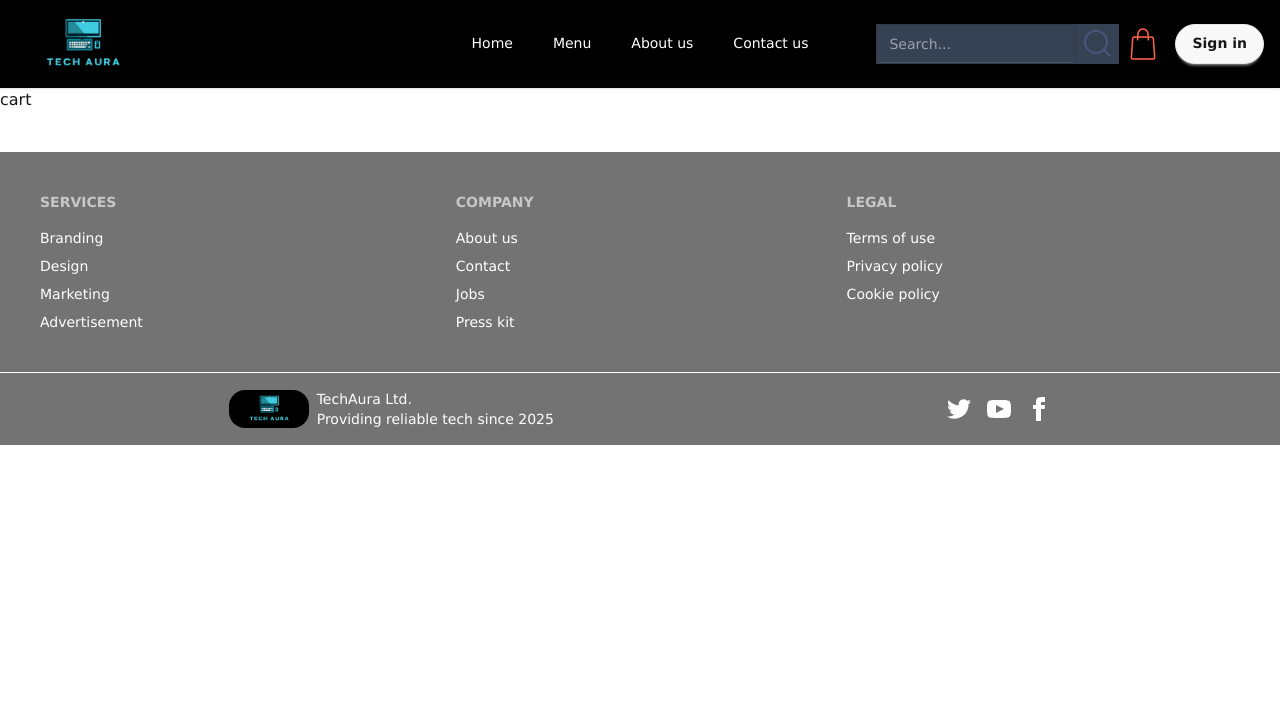
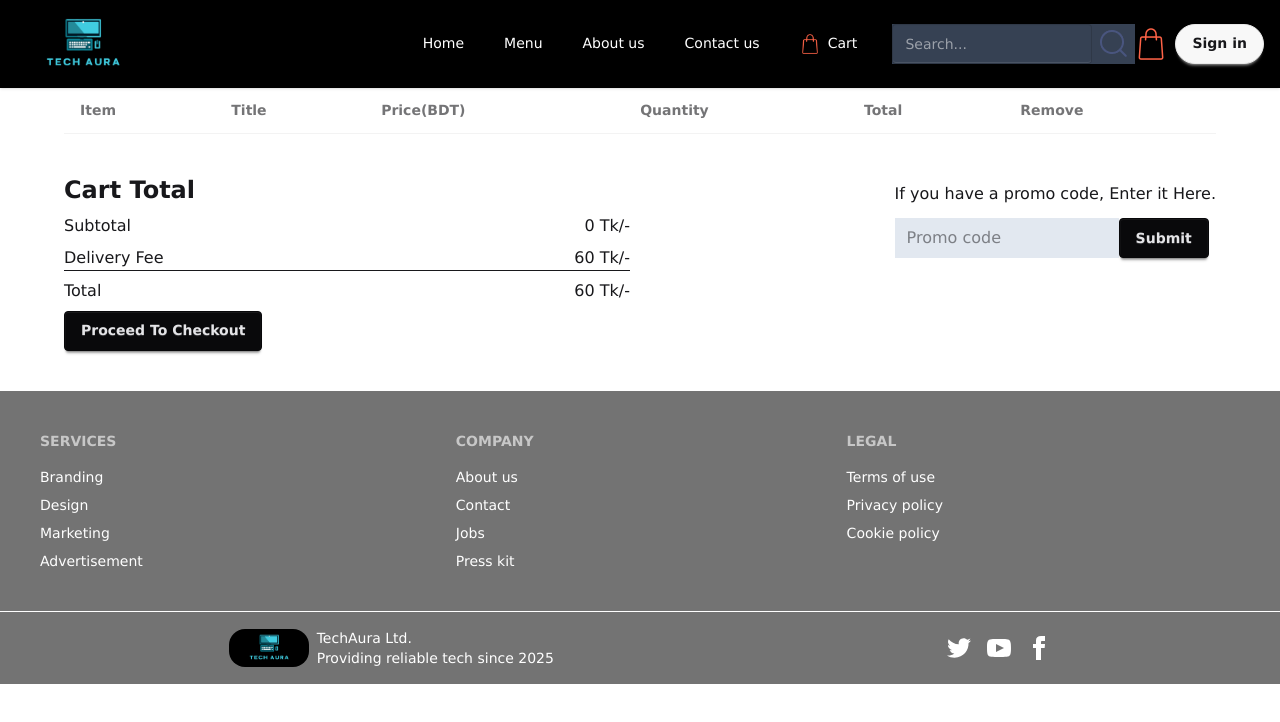
Before and after one commit to IztihadRafid/tectaura, a React (Vite) app: page /cart in a window 1280 px wide. Shown: the top 722 px of the page. Built offline with nearby package versions, Linux system fonts and the light colour scheme.

Commit message:
cart page added, a function created in storecontext for price calculation

```diff
--- a/src/components/AccessoriesItem/AccessoriesItem.jsx
+++ b/src/components/AccessoriesItem/AccessoriesItem.jsx
@@ -5,6 +5,7 @@ import { StoreContext } from "../../context/StoreContext";
 const AccessoriesItem = ({ id, name, image, description, price }) => {
 
     const { cartItems, addToCart, removeFromCart } = useContext(StoreContext)
+    const modalId = `${id}`
     return (
         <div className="card bg-base-100 w-80  shadow-xl">
             <figure><img className='w-52 ' src={image} alt="accessories" /> </figure>
@@ -22,7 +23,20 @@ const AccessoriesItem = ({ id, name, image, description, price }) => {
                 <p>{description.length > 150 ? description.slice(0, 150) + "..." : description}</p>
                 <p className='font-semibold mt-2'>Price {price}Tk</p>
                 <div className="card-actions justify-end">
-                    <button className="btn btn-soft ">Buy Now</button>
+                    {/* Open the modal using document.getElementById('ID').showModal() method */}
+                    <button className="btn" onClick={() => document.getElementById(modalId).showModal()}>View Details</button>
+                    <dialog id={modalId} className="modal modal-bottom sm:modal-middle">
+                        <div className="modal-box">
+                            <img src={image} alt={name} />
+                            <h3 className="font-bold text-lg">{name}</h3>
+                            <p className="py-4">{description}</p>
+                            <div className="modal-action">
+                                <form method="dialog">
+                                    <button className="btn">Close</button>
+                                </form>
+                            </div>
+                        </div>
+                    </dialog>
                 </div>
             </div>
         </div>
--- a/src/components/Navbar/Navbar.jsx
+++ b/src/components/Navbar/Navbar.jsx
@@ -1,15 +1,15 @@
 
-import {  Link } from "react-router-dom";
+import { Link } from "react-router-dom";
 import { assets } from "../../assets/admin-icons/assets";
 
-const Navbar = ({setShowLogin}) => {
+const Navbar = ({ setShowLogin }) => {
     const navOptions = <>
         <ul className="lg:flex space-x-4">
             <li><Link to="/" className="hover:text-yellow-300 hover:scale-110 ">Home</Link></li>
             <li><a href="#expolore-menu" className="hover:text-yellow-300 hover:scale-110">Menu</a></li>
             <li><Link to="/about" className="hover:text-yellow-300 hover:scale-110">About us</Link></li>
-            <li><Link to="/contact" className="hover:text-yellow-300 hover:scale-110">Contact us</Link>
-            </li>
+            <li><Link to="/contact" className="hover:text-yellow-300 hover:scale-110">Contact us</Link></li>
+            <li><Link to={"/cart"}><img className="w-5" src={assets.bag_icon} alt="" />Cart</Link></li>
         </ul>
     </>
 
@@ -26,7 +26,7 @@ const Navbar = ({setShowLogin}) => {
                         {navOptions}
                     </ul>
                 </div>
-                <a><img className="w-[150px]" src={assets?.logo} alt="Logo" /></a>
+                <Link to={"/"}><img className="w-[150px]" src={assets?.logo} alt="Logo" /></Link>
             </div>
             <div className="navbar-center hidden lg:flex">
                 <ul className="menu menu-horizontal px-1">
@@ -38,8 +38,8 @@ const Navbar = ({setShowLogin}) => {
                     <input type="text" placeholder="Search..." className="input input-bordered w-24 bg-gray-700 md:w-auto" />
                     <img className="mx-2" src={assets.search_icon} alt="" />
                 </div>
-                <img className="mx-2" src={assets.bag_icon} alt="" />
-                <button onClick={()=>setShowLogin(true)} className="btn rounded-3xl mx-2 font-bold hover:bg-gray-600 hover:text-white hover:transition duration-400">Sign in</button>
+                <Link to={"/cart"}><img src={assets.bag_icon} alt="" /></Link>
+                <button onClick={() => setShowLogin(true)} className="btn rounded-3xl mx-2 font-bold hover:bg-gray-600 hover:text-white hover:transition duration-400">Sign in</button>
             </div>
         </div>
 
--- a/src/context/StoreContext.jsx
+++ b/src/context/StoreContext.jsx
@@ -16,15 +16,28 @@ const StoreContextProvider = (props) => {
     const removeFromCart = (itemId) => {
         setCartItems((prev) => ({ ...prev, [itemId]: prev[itemId] - 1 }))
     }
-    useEffect(() => {
-        console.log(cartItems)
-    }, [cartItems])
+    // useEffect(() => {
+    //     console.log(cartItems)
+    // }, [cartItems])
+
+    const getTotalCartAmount = () => {
+        let totalAmount = 0;
+        for (const item in cartItems) {
+            if (cartItems[item] > 0) {
+                let itemInfo = accessories_list.find((product) => product._id === item);
+                totalAmount += itemInfo.price * cartItems[item]
+            }
+        }
+        return totalAmount
+    }
+
     const contextValue = {
         accessories_list,
         cartItems,
         setCartItems,
         addToCart,
-        removeFromCart
+        removeFromCart,
+       getTotalCartAmount
     }
     return (
         <StoreContext.Provider value={contextValue}>
--- a/src/pages/Cart/Cart.jsx
+++ b/src/pages/Cart/Cart.jsx
@@ -1,9 +1,88 @@
-import React from 'react';
+import React, { useContext } from 'react';
+import { StoreContext } from '../../context/StoreContext';
+import "./Cart.css"
+const Cart = () => {
+    const { accessories_list, cartItems, setCartItems, addToCart, removeFromCart ,getTotalCartAmount} = useContext(StoreContext)
+    return (
+        <div className='w-[90%] mx-auto'>
 
-const Cart = () => {
-    return (
-        <div>
-            <h1>cart</h1>
+            <table className="table w-full">
+                {/* head */}
+                <thead className="hidden sm:table-header-group">
+                    <tr>
+                        <th>Item</th>
+                        <th>Title</th>
+                        <th>Price(BDT)</th>
+                        <th>Quantity</th>
+                        <th>Total</th>
+                        <th>Remove</th>
+                    </tr>
+                </thead>
+                <tbody>
+                    {
+                        accessories_list.map((item, index) => {
+                            if (cartItems[item._id] > 0) {
+                                return (
+                                    <tr key={item._id} className='border-t-2 border-b-2 flex flex-col sm:table-row'>
+                                        <td className="block sm:table-cell">
+                                            <img className='w-24 sm:w-32 mx-auto sm:mx-0' src={item?.image} alt="product image" />
+                                        </td>
+                                        <td className="block sm:table-cell text-center sm:text-left">
+                                            <p className='text-sm font-semibold'>{item?.name}</p>
+                                        </td>
+                                        <td className="block sm:table-cell text-center sm:text-left">
+                                            <span className="sm:hidden font-semibold">Price: </span>{item?.price} Tk/-
+                                        </td>
+                                        <td className="block sm:table-cell text-center sm:text-left">
+                                            <span className="sm:hidden font-semibold">Quantity: </span>{cartItems[item._id]}
+                                        </td>
+                                        <td className="block sm:table-cell text-center sm:text-left">
+                                            <span className="sm:hidden font-semibold">Total: </span>{item.price * cartItems[item._id]} Tk/-
+                                        </td>
+                                        <td className="block sm:table-cell text-center sm:text-left">
+                                            <p onClick={() => removeFromCart(item._id)} className='cursor-pointer text-red-500 bg-red-200 hover:bg-red-600 hover:text-white btn inline-block'>x</p>
+                                        </td>
+                                    </tr>
+                                )
+                            }
+                        })
+                    }
+                </tbody>
+            </table>
+
+            <div className='lg:flex justify-between w-full gap-5 md:mt-10 mt-7'>
+                <div className='lg:w-1/2'>
+                    <h2 className='text-2xl font-semibold'>Cart Total</h2>
+                    <div className=''>
+                        <div className='flex justify-between my-2'>
+                            <p>Subtotal</p>
+                            <p>{getTotalCartAmount()} Tk/-</p>
+                        </div>
+
+                        <div className='flex justify-between'>
+                            <p>Delivery Fee</p>
+                            <p>{60} Tk/-</p>
+                        </div>
+                        <hr />
+                        <div className='flex justify-between my-2'>
+                            <p>Total</p>
+                            <p>{getTotalCartAmount()+60} Tk/-</p>
+                        </div>
+                    </div>
+                    <button className='btn btn-neutral'>Proceed To Checkout</button>
+                </div>
+                <div className="lg:w-1/2 ">
+                    <div className='flex justify-end'>
+                        <div className='my-2'>
+                            <p className='mb-3'>If you have a promo code, Enter it Here.</p>
+                            <div className='cart-promocode-input'>
+                                <input className='bg-slate-200 px-3 py-2' type="text" placeholder='Promo code' />
+                                <button className='btn btn-neutral'>Submit</button>
+                            </div>
+                        </div>
+                    </div>
+                </div>
+            </div>
         </div>
     );
 };
```
Also changed, not shown: src/pages/Cart/Cart.css (added).
